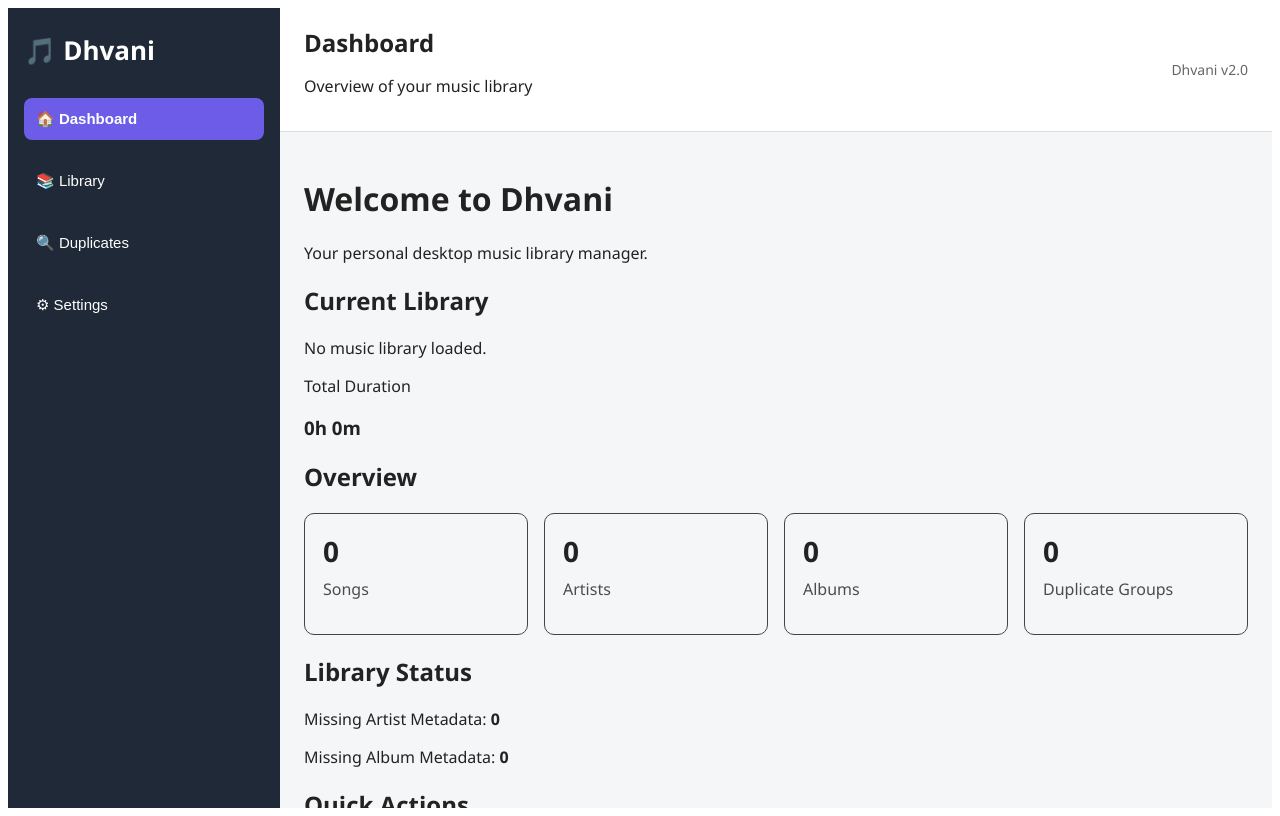
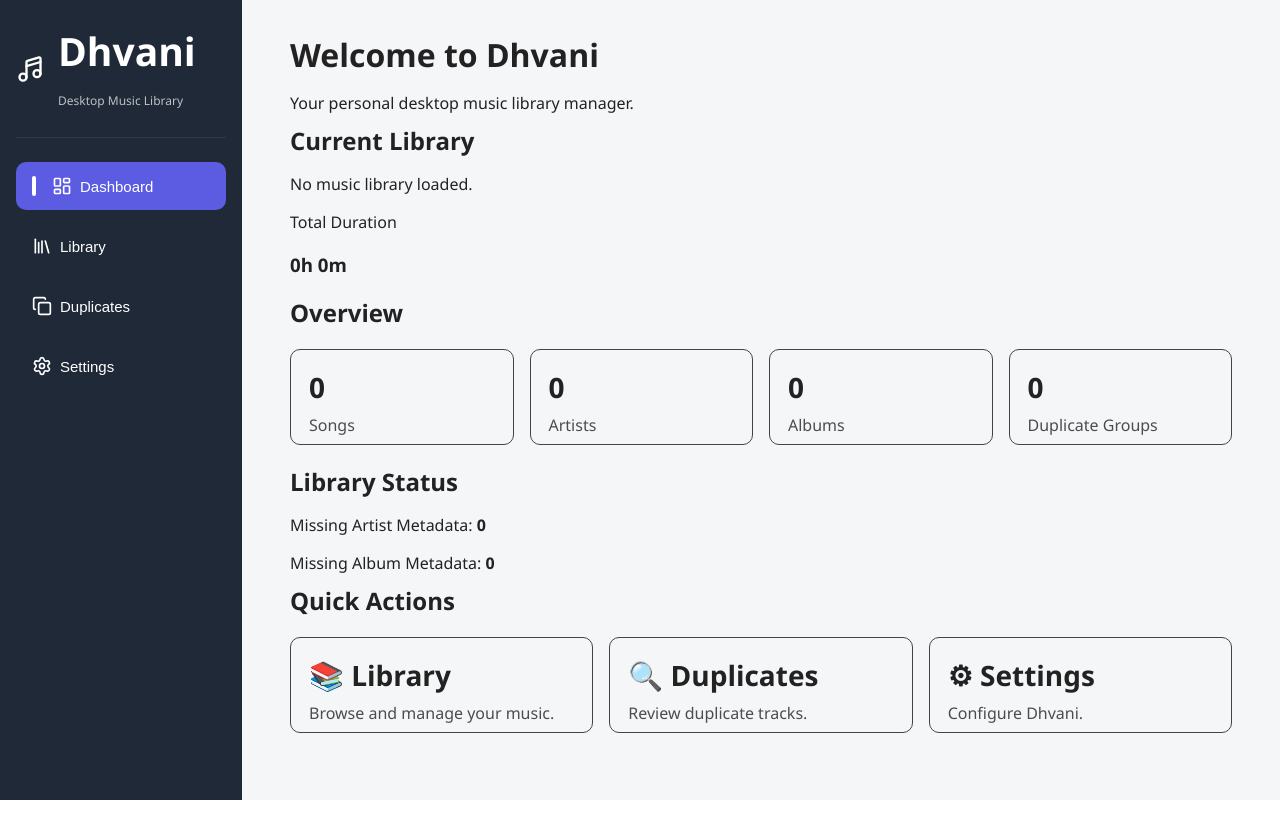
Before and after one commit to Akshatagarwal19/Dhvani-desktop, a React (Vite) app: page / in a window 1280 px wide. Built offline with nearby package versions, Linux system fonts and the light colour scheme.

Commit message:
Release: Dhvani Desktop v2.0.0

```diff
--- a/package.json
+++ b/package.json
@@ -1,11 +1,11 @@
 {
   "name": "dhvani",
   "productName": "Dhvani",
-  "version": "1.0.0",
+  "version": "2.0.0",
   "description": "Desktop Music Library Manager",
   "main": "./out/main/index.js",
   "author": "Akshat Agarwal",
-  "homepage":  "https://github.com/Akshatagarwal19/Dhvani-desktop",
+  "homepage": "https://github.com/Akshatagarwal19/Dhvani-desktop",
   "scripts": {
     "format": "prettier --write .",
     "lint": "eslint --cache .",
@@ -24,6 +24,7 @@
   "dependencies": {
     "@electron-toolkit/preload": "^3.0.2",
     "@electron-toolkit/utils": "^4.0.0",
+    "lucide-react": "^1.28.0",
     "music-metadata": "^11.13.0",
     "music-tag-native": "^1.0.0"
   },
--- a/src/preload/index.ts
+++ b/src/preload/index.ts
@@ -24,9 +24,6 @@ const api = {
   getAudioUrl: (filePath: string) => pathToFileURL(filePath).href
 }
 
-// Use `contextBridge` APIs to expose Electron APIs to
-// renderer only if context isolation is enabled, otherwise
-// just add to the DOM global.
 if (process.contextIsolated) {
   try {
     contextBridge.exposeInMainWorld('electron', electronAPI)
--- a/src/renderer/src/assets/base.css
+++ b/src/renderer/src/assets/base.css
@@ -1,67 +1,21 @@
-:root {
-  --ev-c-white: #ffffff;
-  --ev-c-white-soft: #f8f8f8;
-  --ev-c-white-mute: #f2f2f2;
+html,
+body,
+#root {
+  margin: 0;
+  padding: 0;
 
-  --ev-c-black: #1b1b1f;
-  --ev-c-black-soft: #222222;
-  --ev-c-black-mute: #282828;
+  width: 100%;
+  height: 100%;
 
-  --ev-c-gray-1: #515c67;
-  --ev-c-gray-2: #414853;
-  --ev-c-gray-3: #32363f;
-
-  --ev-c-text-1: rgba(255, 255, 245, 0.86);
-  --ev-c-text-2: rgba(235, 235, 245, 0.6);
-  --ev-c-text-3: rgba(235, 235, 245, 0.38);
-
-  --ev-button-alt-border: transparent;
-  --ev-button-alt-text: var(--ev-c-text-1);
-  --ev-button-alt-bg: var(--ev-c-gray-3);
-  --ev-button-alt-hover-border: transparent;
-  --ev-button-alt-hover-text: var(--ev-c-text-1);
-  --ev-button-alt-hover-bg: var(--ev-c-gray-2);
-}
-
-:root {
-  --color-background: var(--ev-c-black);
-  --color-background-soft: var(--ev-c-black-soft);
-  --color-background-mute: var(--ev-c-black-mute);
-
-  --color-text: var(--ev-c-text-1);
-}
-
-*,
-*::before,
-*::after {
-  box-sizing: border-box;
-  margin: 0;
-  font-weight: normal;
-}
-
-ul {
-  list-style: none;
+  overflow: hidden;
 }
 
 body {
-  min-height: 100vh;
-  color: var(--color-text);
-  background: var(--color-background);
-  line-height: 1.6;
   font-family:
     Inter,
-    -apple-system,
-    BlinkMacSystemFont,
-    'Segoe UI',
-    Roboto,
-    Oxygen,
-    Ubuntu,
-    Cantarell,
-    'Fira Sans',
-    'Droid Sans',
-    'Helvetica Neue',
+    "Segoe UI",
     sans-serif;
-  text-rendering: optimizeLegibility;
+
   -webkit-font-smoothing: antialiased;
   -moz-osx-font-smoothing: grayscale;
 }
--- a/src/renderer/src/assets/main.css
+++ b/src/renderer/src/assets/main.css
@@ -1,7 +1,10 @@
 /* =========================
    APP LAYOUT
 ========================= */
-
+body {
+  margin: 0;
+  padding: 0;
+}
 .app-layout {
   display: flex;
   height: 100vh;
@@ -9,7 +12,6 @@
   color: #222;
   font-family: "Segoe UI", sans-serif;
 }
-
 .content-wrapper {
   flex: 1;
   display: flex;
@@ -25,7 +27,6 @@ header {
   border-bottom: 1px solid #ddd;
   padding: 18px 24px;
 }
-
 header h1 {
   margin: 0;
   font-size: 24px;
@@ -38,7 +39,7 @@ header h1 {
 .page-content {
   flex: 1;
   overflow: auto;
-  padding: 24px;
+  padding: 0 24px 24px;
 }
 
 /* =========================
@@ -50,7 +51,6 @@ header h1 {
   flex-direction: column;
   gap: 20px;
 }
-
 .library-actions {
   display: flex;
   align-items: center;
@@ -59,34 +59,40 @@ header h1 {
   margin-bottom: 20px;
   flex-wrap: wrap;
 }
-
 .library-search {
   flex: 1;
   min-width: 280px;
+  position: relative;
 }
-
+.search-icon {
+  position: absolute;
+  left: 14px;
+  top: 50%;
+  transform: translateY(-50%);
+  color: #777;
+  pointer-events: none;
+}
 .library-search input {
   width: 100%;
   height: 40px;
-  padding: 0 14px;
+  padding: 0 14px 0 42px;
   border-radius: 8px;
   border: 1px solid #444;
   font-size: 14px;
   box-sizing: border-box;
 }
-
 .library-content {
   display: grid;
   grid-template-columns: 2fr 1fr;
   gap: 20px;
 }
-
 .library-controls {
   display: flex;
-  gap: 12px;
+  gap: 16px;
   align-items: center;
+  justify-content: space-between;
+  flex-wrap: wrap;
 }
-
 .library-controls select,
 .library-controls button {
   height: 40px;
@@ -94,8 +100,10 @@ header h1 {
   border-radius: 8px;
   font-size: 14px;
   cursor: pointer;
+  display: flex;
+  align-items: center;
+  justify-content: center;
 }
-
 .track-list,
 .track-details,
 .duplicate-section {
@@ -114,22 +122,23 @@ header h1 {
   padding: 0;
   margin: 0;
 }
-
 .track-list li {
   padding: 12px;
   border-bottom: 1px solid #eee;
   cursor: pointer;
   transition: background 0.15s ease;
 }
-
 .track-list li:last-child {
   border-bottom: none;
 }
-
 .track-list li:hover {
   background: #f3f7ff;
 }
-
+.metadata-title {
+  display: flex;
+  align-items: center;
+  gap: 8px;
+}
 /* =========================
    INPUTS
 ========================= */
@@ -156,55 +165,153 @@ button {
   cursor: pointer;
   font-size: 14px;
 }
-
 button:hover {
   background: #1d4ed8;
+}
+.metadata-actions {
+  display: flex;
+  gap: 12px;
+  margin-top: 16px;
 }
 
 /* =========================
    DUPLICATES
 ========================= */
-
+.duplicate-section{
+    margin-top:24px;
+}
 .duplicate-section ul {
   margin-top: 10px;
 }
+.duplicate-actions{
+    display:flex;
+    gap:12px;
+    margin-bottom:18px;
+    align-items:center;
+}
+.duplicate-actions button{
+    display:flex;
+    align-items:center;
+    gap:8px;
+}
+.danger-button{
+    background:#dc2626;
+}
+.danger-button:hover{
+    background:#b91c1c;
+}
+.duplicate-heading{
+    display:flex;
+    align-items:center;
+    gap:10px;
+}
+.recommended-badge{
+    display:inline-flex;
+    align-items:center;
+    padding:3px 10px;
+    border-radius:999px;
+    background:#ecfdf5;
+    color:#15803d;
+    font-size:12px;
+    font-weight:600;
+    margin-left:10px;
+}
+.delete-track{
 
+    display:flex;
+    align-items:center;
+    justify-content:center;
+
+    gap:6px;
+
+    padding:8px 12px;
+
+    font-size:13px;
+}
+.duplicate-table{
+    width:100%;
+    border-collapse:collapse;
+    margin-top:12px;
+}
+.duplicate-table tbody tr{
+
+    transition:.18s;
+}
+
+.duplicate-table tbody tr:hover{
+
+    background:#f8fafc;
+}
 /* =========================
    SIDEBAR
 ========================= */
 
 .sidebar {
-  width: 240px;
+  width: 210px;
   background: #1f2937;
   color: white;
   display: flex;
   flex-direction: column;
   padding: 24px 16px;
 }
+.logo {
+  font-size: 26px;
+  display: flex;
+  align-items: center;
+  gap: 14px;
+  padding-bottom: 24px;
+  margin-bottom: 24px;
 
-.logo {
-  margin: 0 0 30px;
-  font-size: 26px;
+  border-bottom: 1px solid rgba(255, 255, 255, 0.08);
 }
-
+.logo h2 {
+  margin: 0;
+}
+.logo span {
+  font-size: 12px;
+  opacity: 0.7;
+}
 .sidebar nav {
   display: flex;
   flex-direction: column;
   gap: 12px;
 }
-
 .nav-button {
   background: transparent;
   border: none;
   color: white;
   text-align: left;
-  padding: 12px;
-  border-radius: 8px;
+  padding: 14px 16px;
+  border-radius: 10px;
   font-size: 15px;
+  display: flex;
+  align-items: center;
+  gap: 8px;
+  width: 100%;
+  transition:
+  background 0.2s ease,
+  transform 0.15s ease;
 }
+.nav-button:hover {
+  background: rgba(255, 255, 255, 0.8);
+  transform: translateX(4px);
+}
+.nav-button.active {
+  background: #5b5ce2;
 
-.nav-button:hover {
-  background: rgba(255, 255, 255, 0.1);
+  color: white;
+}
+.nav-button.active::before {
+  content: "";
+
+  width: 4px;
+  height: 20px;
+
+  border-radius: 999px;
+
+  background: white;
+
+  margin-right: 8px;
 }
 
 /* =========================
@@ -216,67 +323,38 @@ button:hover {
   justify-content: space-between;
   align-items: center;
 }
-
 .header span {
   color: #666;
   font-size: 14px;
 }
-
 .selected-track {
   background: #dbeafe;
   border-left: 4px solid #2563eb;
 }
 
-.nav-button {
-  width: 100%;
-  padding: 12px;
-  margin-bottom: 8px;
 
-  border: none;
-  border-radius: 8px;
-
-  background: transparent;
-
-  color: inherit;
-
-  cursor: pointer;
-
-  text-align: left;
-
-  transition: 0.2s;
-}
-
-.nav-button:hover {
-  background: rgba(255, 255, 255, .08);
-}
-
-.nav-button.active {
-  background: #6c5ce7;
-  color: white;
-  font-weight: 600;
-}
 .selected-folder {
   margin-bottom: 20px;
   padding: 16px;
   border: 1px solid #333;
   border-radius: 10px;
 }
-
 .selected-folder h3 {
   margin: 0 0 10px;
 }
-
 .selected-folder-name {
   font-weight: bold;
   font-size: 18px;
   margin: 0;
 }
-
 .selected-folder-path {
   margin-top: 6px;
   font-size: 13px;
   opacity: 0.7;
   word-break: break-all;
+}
+.dashboard-page {
+  padding: 12px 24px 24px;
 }
 .dashboard-cards {
   display: grid;
@@ -284,25 +362,35 @@ button:hover {
   gap: 16px;
   margin: 20px 0;
 }
-
 .dashboard-card {
   border: 1px solid #444;
   border-radius: 10px;
   padding: 18px;
+  padding-bottom: 0px;
+  margin-bottom: 0px;
   transition: 0.2s;
+  cursor: pointer;
 }
-
-.dashboard-card:hover {
-  transform: translateY(-2px);
+.dashboard-page h1 {
+  margin-bottom: 8px;
 }
-
+.dashboard-page h2 {
+  margin-top: 10px;
+  margin-bottom: 0px;
+}
+.dashboard-page > p {
+  margin-bottom: 0px;
+  padding-bottom: 0px;
+}
 .dashboard-card h3 {
   margin: 0;
+  padding-bottom: 0px;
   font-size: 28px;
 }
-
 .dashboard-card p {
   margin-top: 8px;
+  margin-bottom: 8px;
+  padding-bottom: 0px;
   opacity: 0.8;
 }
 .dashboard-library {
@@ -311,23 +399,17 @@ button:hover {
   padding: 18px;
   margin: 20px 0;
 }
-
 .dashboard-library h3 {
   margin-bottom: 8px;
 }
-
 .dashboard-library p {
   opacity: .75;
   word-break: break-all;
-}
-.dashboard-card {
-  cursor: pointer;
 }
 .dashboard-card:hover {
   transform: translateY(-3px);
   border-color: #5b7cff;
 }
-
 .player-controls {
   display: flex;
   justify-content: center;
@@ -335,7 +417,6 @@ button:hover {
   gap: 18px;
   margin: 20px 0;
 }
-
 .player-controls button {
   width: 48px;
   height: 48px;
@@ -349,11 +430,9 @@ button:hover {
 
   transition: 0.2s;
 }
-
 .player-controls button:hover {
   transform: scale(1.08);
 }
-
 .player-controls button:nth-child(2) {
   width: 60px;
   height: 60px;
@@ -363,7 +442,6 @@ button:hover {
 .player-progress {
   margin: 20px 0;
 }
-
 .player-progress input {
   width: 100%;
 }
@@ -384,7 +462,6 @@ button:hover {
 
   margin: 20px 0;
 }
-
 .player-volume input {
   flex: 1;
 }
@@ -400,3 +477,37 @@ button:hover {
 
   padding-top: 18px;
 }
+.settings-page {
+  padding: 12px 24px 24px;
+}
+.settings-grid {
+  display: grid;
+  grid-template-columns: repeat(auto-fit, minmax(340px, 1fr));
+  gap: 20px;
+}
+.settings-card {
+  background: white;
+  border: 1px solid #ddd;
+  border-radius: 12px;
+  padding: 20px;
+  min-height: 250px;
+  display: flex;
+  flex-direction: column;
+}
+.settings-card h2 {
+  margin: 0 0 15px;
+  font-size: 28px;
+}
+.setting-row {
+  display: flex;
+  justify-content: space-between;
+  align-items: center;
+  padding: 7px 0;
+  border-bottom: 1px solid #eee;
+}
+.setting-row:last-child {
+  border-bottom: none;
+}
+.setting-row:last-of-type {
+  margin-bottom: 18px;
+}
--- a/src/renderer/src/components/Header.tsx
+++ b/src/renderer/src/components/Header.tsx
@@ -1,34 +1,34 @@
-import type { Page } from '../types/Page'
+// import type { Page } from '../types/Page'
 
-type HeaderProps = {
-  currentPage: Page
-}
+// type HeaderProps = {
+//   currentPage: Page
+// }
 
-function Header({ currentPage }: HeaderProps) {
-  const titles = {
-    dashboard: 'Dashboard',
-    library: 'Library',
-    duplicates: 'Duplicates',
-    settings: 'Settings'
-  }
+// function Header({ currentPage }: HeaderProps) {
+//   const titles = {
+//     dashboard: 'Dashboard',
+//     library: 'Library',
+//     duplicates: 'Duplicates',
+//     settings: 'Settings'
+//   }
 
-  const subtitles = {
-    dashboard: 'Overview of your music library',
-    library: 'Manage your music collection',
-    duplicates: 'Review duplicate songs',
-    settings: 'Application preferences'
-  }
+//   const subtitles = {
+//     dashboard: 'Overview of your music library',
+//     library: 'Manage your music collection',
+//     duplicates: 'Review duplicate songs',
+//     settings: 'Application preferences'
+//   }
 
-  return (
-    <header className="header">
-      <div>
-        <h1>{titles[currentPage]}</h1>
-        <p>{subtitles[currentPage]}</p>
-      </div>
+//   return (
+//     <header className="header">
+//       <div>
+//         <h1>{titles[currentPage]}</h1>
+//         <p>{subtitles[currentPage]}</p>
+//       </div>
 
-      <span>Dhvani v2.0</span>
-    </header>
-  )
-}
+//       <span>Dhvani v2.0</span>
+//     </header>
+//   )
+// }
 
-export default Header
+// export default Header
--- a/src/renderer/src/components/Sidebar.tsx
+++ b/src/renderer/src/components/Sidebar.tsx
@@ -1,4 +1,5 @@
 import type { Page } from '../types/Page'
+import { LayoutDashboard, Library, Copy, Settings,Music4 } from 'lucide-react'
 
 type SidebarProps = {
   currentPage: Page
@@ -8,35 +9,50 @@ type SidebarProps = {
 function Sidebar({ currentPage, onNavigate }: SidebarProps) {
   return (
     <aside className="sidebar">
-      <h2 className="logo">🎵 Dhvani</h2>
+      <div className="logo">
+        <Music4 size={28} />
+
+        <div>
+          <h2>Dhvani</h2>
+
+          <span>Desktop Music Library</span>
+        </div>
+      </div>
 
       <nav>
         <button
           className={`nav-button ${currentPage === 'dashboard' ? 'active' : ''}`}
           onClick={() => onNavigate('dashboard')}
         >
-          🏠 Dashboard
+          <LayoutDashboard size={20} />
+          <span>Dashboard</span>
         </button>
 
         <button
           className={`nav-button ${currentPage === 'library' ? 'active' : ''}`}
           onClick={() => onNavigate('library')}
         >
-          📚 Library
+          <Library size={20} strokeWidth={2} />
+
+          <span>Library</span>
         </button>
 
         <button
           className={`nav-button ${currentPage === 'duplicates' ? 'active' : ''}`}
           onClick={() => onNavigate('duplicates')}
         >
-          🔍 Duplicates
+          <Copy size={20} strokeWidth={2} />
+
+          <span>Duplicates</span>
         </button>
 
         <button
           className={`nav-button ${currentPage === 'settings' ? 'active' : ''}`}
           onClick={() => onNavigate('settings')}
         >
-          ⚙ Settings
+          <Settings size={20} strokeWidth={2} />
+
+          <span>Settings</span>
         </button>
       </nav>
     </aside>
--- a/src/renderer/src/context/LibraryContext.tsx
+++ b/src/renderer/src/context/LibraryContext.tsx
@@ -42,7 +42,7 @@ export function LibraryProvider({ children }: { children: ReactNode }) {
 
   async function loadLibrary(folder: string) {
     const scannedTracks = await window.api.scanMusicFolder(folder)
-    console.log(scannedTracks)
+    // console.log(scannedTracks)
     console.table(
   scannedTracks
     .filter(track =>
--- a/src/renderer/src/layouts/MainLayout.tsx
+++ b/src/renderer/src/layouts/MainLayout.tsx
@@ -1,4 +1,4 @@
-import Header from '../components/Header'
+// import Header from '../components/Header'
 import Sidebar from '../components/Sidebar'
 import type { Page } from '../types/Page'
 
@@ -21,7 +21,7 @@ function MainLayout({
       />
 
       <div className="content-wrapper">
-        <Header currentPage={currentPage} />
+        {/* <Header currentPage={currentPage} /> */}
 
         <main className="page-content">
           {children}
--- a/src/renderer/src/pages/LibraryPage.tsx
+++ b/src/renderer/src/pages/LibraryPage.tsx
@@ -6,6 +6,8 @@ import { sortTracks } from '../utils/sortTracks'
 import type { SortOption } from '../types/SortOption.ts'
 import { filterTracks } from '../utils/filterTracks'
 import type { FilterOption } from '../types/FilterOption'
+import { calculateLibraryStats, formatDuration } from '../utils/calculateLibraryStats'
+import { FileMusic, PenSquare, Search } from 'lucide-react'
 
 function LibraryPage() {
   const {
@@ -21,8 +23,9 @@ function LibraryPage() {
     activeFilter,
     setActiveFilter
   } = useLibrary()
+  const stats = calculateLibraryStats(tracks, duplicates)
 
-  console.log('Tracks:', tracks.length)
+  // console.log('Tracks:', tracks.length)
 
   const [selectedTrack, setSelectedTrack] = useState<Track | null>(null)
   const [editedTitle, setEditedTitle] = useState('')
@@ -52,14 +55,14 @@ function LibraryPage() {
     }
 
     audio.onended = async () => {
-      console.log('Song ended')
-      console.log(currentTrack)
+      // console.log('Song ended')
+      // console.log(currentTrack)
       setCurrentTime(0)
 
       await playNextTrack()
     }
     audio.onloadedmetadata = () => {
-      console.log(audio.duration)
+      // console.log(audio.duration)
       setDuration(audio.duration)
     }
 
@@ -179,13 +182,12 @@ function LibraryPage() {
       handleStopTrack()
       return
     }
-    console.log('Current:', selectedTrack?.name)
+    // console.log('Current:', selectedTrack?.name)
     await playTrack(nextTrack)
   }
   async function handleNextTrack() {
     await playNextTrack()
   }
-
   async function handlePreviousTrack() {
     if (!selectedTrack) return
 
@@ -206,8 +208,10 @@ function LibraryPage() {
 
   return (
     <div className="library-page">
+      <h1>Library</h1>
       <div className="library-actions">
         <div className="library-search">
+          <Search className="search-icon" size={18} />
           <input
             type="text"
             placeholder="Search library..."
@@ -251,6 +255,10 @@ function LibraryPage() {
           <p className="selected-folder-name">{selectedFolder.split('\\').pop()}</p>
 
           <p className="selected-folder-path">{selectedFolder}</p>
+
+          <p className="selected-folder-info">
+            {stats.totalTracks} Tracks • {formatDuration(stats.totalDuration)}
+          </p>
         </div>
       ) : (
         <p>No music folder selected.</p>
@@ -260,7 +268,7 @@ function LibraryPage() {
         {/* ===================== TRACK LIST ===================== */}
 
         <div className="track-list">
-          <h2>Tracks ({displayedTracks.length})</h2>
+          <h2>Library ({displayedTracks.length} Tracks)</h2>
 
           {tracks.length === 0 ? (
             <p>No supported audio files found.</p>
@@ -269,6 +277,7 @@ function LibraryPage() {
               {displayedTracks.map((track) => (
                 <li
                   key={track.path}
+                  className={selectedTrack?.path === track.path ? 'selected-track' : ''}
                   onClick={() => {
                     audio.pause()
                     audio.currentTime = 0
@@ -392,7 +401,10 @@ function LibraryPage() {
               {/* ===================== METADATA ===================== */}
 
               <div className="metadata-panel">
-                <h3>Metadata</h3>
+                <h3 className="metadata-title">
+                  <FileMusic size={20} />
+                  Metadata
+                </h3>
 
                 {!isEditingMetadata ? (
                   <>
@@ -411,7 +423,9 @@ function LibraryPage() {
                     </p>
                     <p>{editedAlbum || '-'}</p>
 
-                    <button onClick={() => setIsEditingMetadata(true)}>Edit Metadata</button>
+                    <button className="metadata-title" onClick={() => setIsEditingMetadata(true)}>
+                      <PenSquare /> Edit Metadata
+                    </button>
                   </>
                 ) : (
                   <>
@@ -433,6 +447,7 @@ function LibraryPage() {
 
                     <input value={editedAlbum} onChange={(e) => setEditedAlbum(e.target.value)} />
 
+                    <div className="metadata-actions">
                       <button onClick={handleSaveMetadata}>Save</button>
 
                       <button
@@ -448,6 +463,7 @@ function LibraryPage() {
                       >
                         Cancel
                       </button>
+                    </div>
                   </>
                 )}
               </div>
--- a/src/renderer/src/pages/SettingsPage.tsx
+++ b/src/renderer/src/pages/SettingsPage.tsx
@@ -1,23 +1,123 @@
+import { useLibrary } from '../context/LibraryContext'
+import { calculateLibraryStats, formatDuration } from '../utils/calculateLibraryStats'
+
 function SettingsPage() {
+  const { tracks, duplicates, selectedFolder } = useLibrary()
+  const stats = calculateLibraryStats(tracks, duplicates)
+
   return (
-    <div>
+    <div className="settings-page">
       <h1>Settings</h1>
 
-      <hr />
+      <div className="settings-grid">
+        <section className="settings-card">
+          <h2>General</h2>
 
-      <h2>General</h2>
+          <div className="setting-row">
+            <span>Version</span>
+            <strong>v2.0</strong>
+          </div>
 
-      <p>Theme</p>
+          <div className="setting-row">
+            <span>Theme</span>
+            <strong>Dark</strong>
+          </div>
 
-      <p>Library Location</p>
+          <div className="setting-row">
+            <span>Current Library</span>
+            <strong>
+              {selectedFolder ? selectedFolder.split('\\').pop() : 'No library selected'}
+            </strong>
+          </div>
+        </section>
 
-      <p>Playback</p>
+        <section className="settings-card">
+          <h2>Playback</h2>
 
-      <hr />
+          <div className="setting-row">
+            <span>Default Volume</span>
+            <strong>100%</strong>
+          </div>
 
-      <h2>About</h2>
+          <div className="setting-row">
+            <span>Progress Seeking</span>
+            <strong>Enabled</strong>
+          </div>
 
-      <p>Dhvani Version 2 Development</p>
+          <div className="setting-row">
+            <span>Auto Play Next</span>
+            <strong>Enabled</strong>
+          </div>
+
+          <div className="setting-row">
+            <span>Metadata Editing</span>
+            <strong>Supported</strong>
+          </div>
+        </section>
+
+        <section className="settings-card">
+          <h2>Library</h2>
+
+          <div className="setting-row">
+            <span>Songs</span>
+            <strong>{stats.totalTracks}</strong>
+          </div>
+
+          <div className="setting-row">
+            <span>Artists</span>
+            <strong>{stats.totalArtists}</strong>
+          </div>
+
+          <div className="setting-row">
+            <span>Albums</span>
+            <strong>{stats.totalAlbums}</strong>
+          </div>
+
+          <div className="setting-row">
+            <span>Duplicate Groups</span>
+            <strong>{stats.duplicateGroups}</strong>
+          </div>
+
+          <div className="setting-row">
+            <span>Total Duration</span>
+            <strong>{formatDuration(stats.totalDuration)}</strong>
+          </div>
+        </section>
+
+        <section className="settings-card">
+          <h2>About</h2>
+
+          <div className="setting-row">
+            <span>Application</span>
+            <strong>Dhvani</strong>
+          </div>
+
+          <div className="setting-row">
+            <span>Version</span>
+            <strong>v2.0</strong>
+          </div>
+
+          <div className="setting-row">
+            <span>Framework</span>
+            <strong>Electron + React</strong>
+          </div>
+
+          <div className="setting-row">
+            <span>Language</span>
+            <strong>TypeScript</strong>
+          </div>
+
+          <div className="setting-row">
+            <span>Build Tool</span>
+            <strong>Vite</strong>
+          </div>
+
+          <div className="setting-row">
+            <span>Developer</span>
+            <strong>Akshat Agarwal</strong>
+          </div>
+        </section>
+      </div>
     </div>
   )
 }
```
Also changed, not shown: src/renderer/src/pages/DuplicatesPage.tsx (+17 -27 lines), 2 other files (tests, documents, lock files or other folders). Lines whose indentation alone changed are shown as unchanged.
